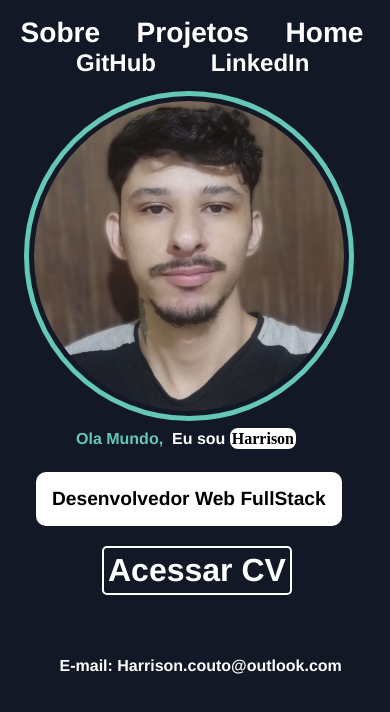
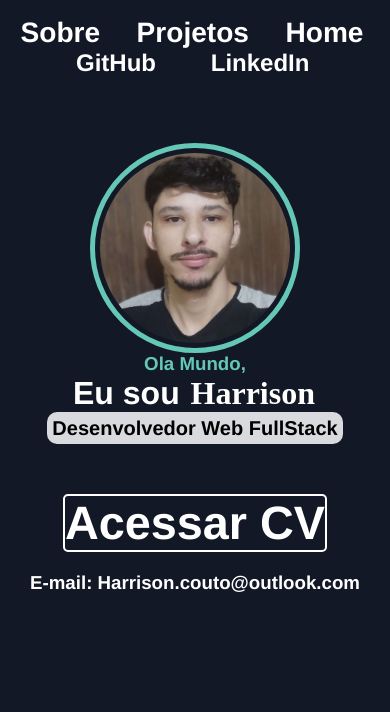
Before and after one commit to HarrisonSilva/portfolio, a Next.js app: page / in a window 390 px wide. Shown: the top 712 px of the page. Built offline with nearby package versions, Linux system fonts and the light colour scheme.

Commit message:
Atualizando layout

```diff
--- a/src/app/page.js
+++ b/src/app/page.js
@@ -6,15 +6,14 @@ import Link from 'next/link'
 export default function page() {
   return (
     <div>
+      <div className={styles.container}>
+
       <Image priority className={styles.photo} src='/images/profile/myphoto.png' width='200' height='200' alt='minha-foto'/>
-      <div className={styles.container}>
-        <h3 className={styles.hello}>Ola Mundo,</h3>
-        <h1 className={styles.title}>Eu sou <span className={styles.name}>Harrison</span></h1>
-        <h4 className={styles.professional}>Desenvolvedor Web FullStack</h4>
-      </div>
-      <div>
-
-      <p className={styles.paragraph}>Apaixonado em Resolver resoluçoes de problemas <br/> sempre em busca da melhor soluçao</p>
+          <div className={styles.containerData}>
+            <h3 className={styles.hello}>Ola Mundo,</h3>
+            <h1 className={styles.title}>Eu sou <span className={styles.name}>Harrison</span></h1>
+            <h4 className={styles.professional}>Desenvolvedor Web FullStack</h4>
+          </div>
       </div>
       <div className={styles.containerInfo}>
         <Link className={styles.cv} href='https://drive.google.com/file/d/1JXyWQA6NfY969q5oljjKVbTrxfWgKJll/view?usp=sharing' target='_blank'><h3>Acessar CV</h3></Link>
--- a/src/styles/about/about.module.css
+++ b/src/styles/about/about.module.css
@@ -16,7 +16,7 @@
     margin-top: 7.5rem;
     font-size: 50px;
     padding: 5px;
-    margin-left: 510px;
+    margin: 60px auto auto auto;
     border: 1px solid white;
 }
 
--- a/src/styles/photo/photo.module.css
+++ b/src/styles/photo/photo.module.css
@@ -3,52 +3,8 @@
     border-radius: 100px;
     border: 5px solid #121826;
     outline: 5px solid #65C7B6;
-    margin-left: 365px;
-    margin-top: 120px;
+}
 
-}
-@media (max-width: 775px) {
-    .photo {
-        width: 20rem;
-        height: 20rem;
-        margin-top: 3rem;
-        margin-left: 1.8rem;
-        border-radius: 100%;
-    }
-    .hello {
-        margin-left: -34rem;
-        font-size: 1rem;
-        margin-top: 10rem;
-    }
-    .name {
-        background-color: #fff;
-        color: #000;
-        border-radius: 0.5rem;
-        font-size: 1rem;
-    }
-    .title {
-        margin-left: -28rem;
-        font-size: 1rem;
-        margin-top: -1.1rem;
-    }
-    .container h4 {
-        margin-left: -36.5rem;
-        margin-top: 1.5rem;
-        font-size: 1.2rem;
-        padding: 1rem;
-        width: fit-content;
-    }
-
-    .cv h3{
-        margin-top: -7.5rem;
-        margin-left: 4.3rem;
-        font-size: 2rem;
-    }
-    .email {
-        font-size: 1rem;
-        margin-left: -16.4rem;
-    }
-}
 
 .hello {
     animation: text 2s ease-in-out forwards;
@@ -63,40 +19,39 @@
 .name {
     animation: text 2s ease-in-out forwards;
     font-family:'Areplos Book', Pro Bold;
-   /*  background-color: #65C7B6; */
     padding: 2px;
- /*    border-radius: 10px;
-    color: #121826; */
 }
 
 .container {
+    display: flex;
+    justify-content: center;
+    align-items: center;
     animation: text 2.3s ease-in-out forwards;
-    margin-left: 620px;
-    margin-top: -150px;
+    margin: 100px auto auto auto;
 }
 
 
+.containerData {
+    display: flex;
+    flex-direction: column;
+    margin: 5px;
+}
+
 .professional {
-    background-color: #fff;
     color: #000;
-    margin-top: 10px;
+    font-size: 10px;
+    border-radius: 10px;
+    background-color: rgba(255, 255, 255, 0.842);
+    height: 32px;
+    padding: 5px;
+    width: fit-content;
     font-size: 20px;
-    border-radius: 10px;
-    padding: 5px;
-    width: 300px;
-}
-.paragraph {
-    color: #fff;
-    margin-left: 400px;
-    margin-top: 100px;
-    display: none;
 }
 
 .cv  {
     animation: professional 2.5s ease-in-out forwards;
     text-decoration: none;
     list-style: none;
-    margin-top: -10rem;
 }
 
 .cv h3  {
@@ -104,7 +59,6 @@
     list-style: none;
     border: 2px solid white;
     color: #fff;
-    padding: 4px;
     width: fit-content;
     border-radius: 5px;
 }
@@ -126,18 +80,47 @@
 .email {
     animation: professional 2.5s ease-in-out forwards;
     color: #fff;
-    margin-top: -10rem;
 }
 
 .containerInfo {
+    animation: info 2s ease-in-out;
     display: flex;
     justify-content: center;
     align-items: center;
-    gap: 30px;
-    margin-top: 220px;
-    margin-left: -15px;
+    margin-top: 50px;
 }
 
+.containerInfo .cv {
+    margin: 5px;
+}
+
+@keyframes info {
+    from {
+        opacity: 0%;
+    }
+    to {
+        opacity: 100%;
+    }
+}
+
+
+@media (max-width: 775px) {
+    .container {
+        flex-direction: column;
+        margin: 100px auto auto auto;
+    }
+    .containerData {
+        align-items: center;
+    }
+    .containerInfo {
+        flex-direction: column;
+    }
+    .containerInfo .cv {
+        font-size: 40px;
+        padding: 15px;
+        margin-top: -20px; /* REVISAR */
+    }
+}
 
 @keyframes text {
     from {
--- a/src/styles/projects/project.module.css
+++ b/src/styles/projects/project.module.css
@@ -14,8 +14,7 @@
     padding: 5px;
     border: 1px solid white;
     font-size: 50px;
-    margin-top: 40px;
-    margin-left: 535px;
+    margin: 40px auto auto auto;
 }
 
 .list {
@@ -34,12 +33,6 @@
     text-align: center;
 }
 
-/* .card {
-    margin-left: 70px;
-    border: 5px solid #121826;
-    outline: 10px solid #ffffff;
-    margin-top: 30px;
-} */
 
 .btnContainer {
    display: flex;
```
